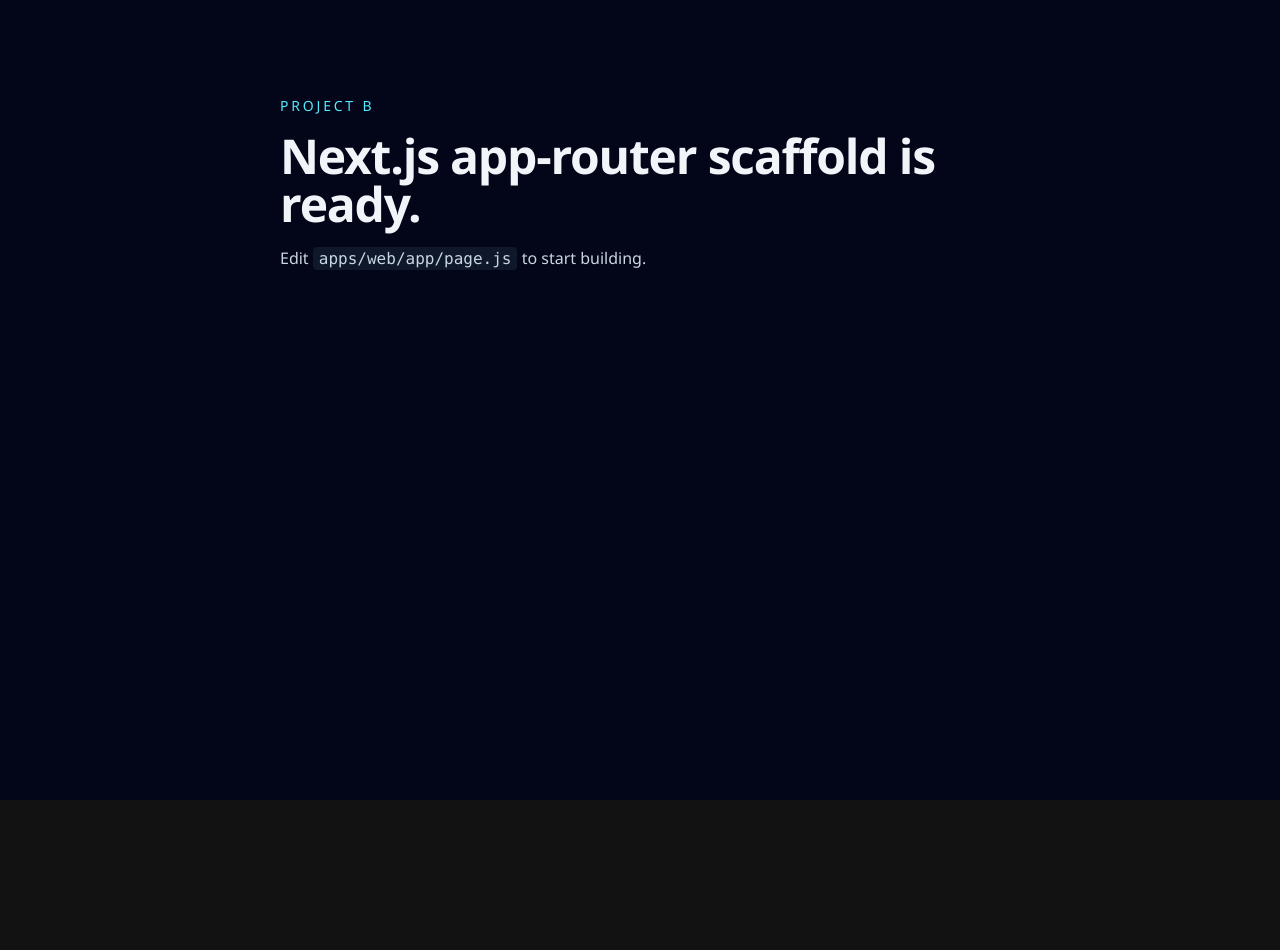
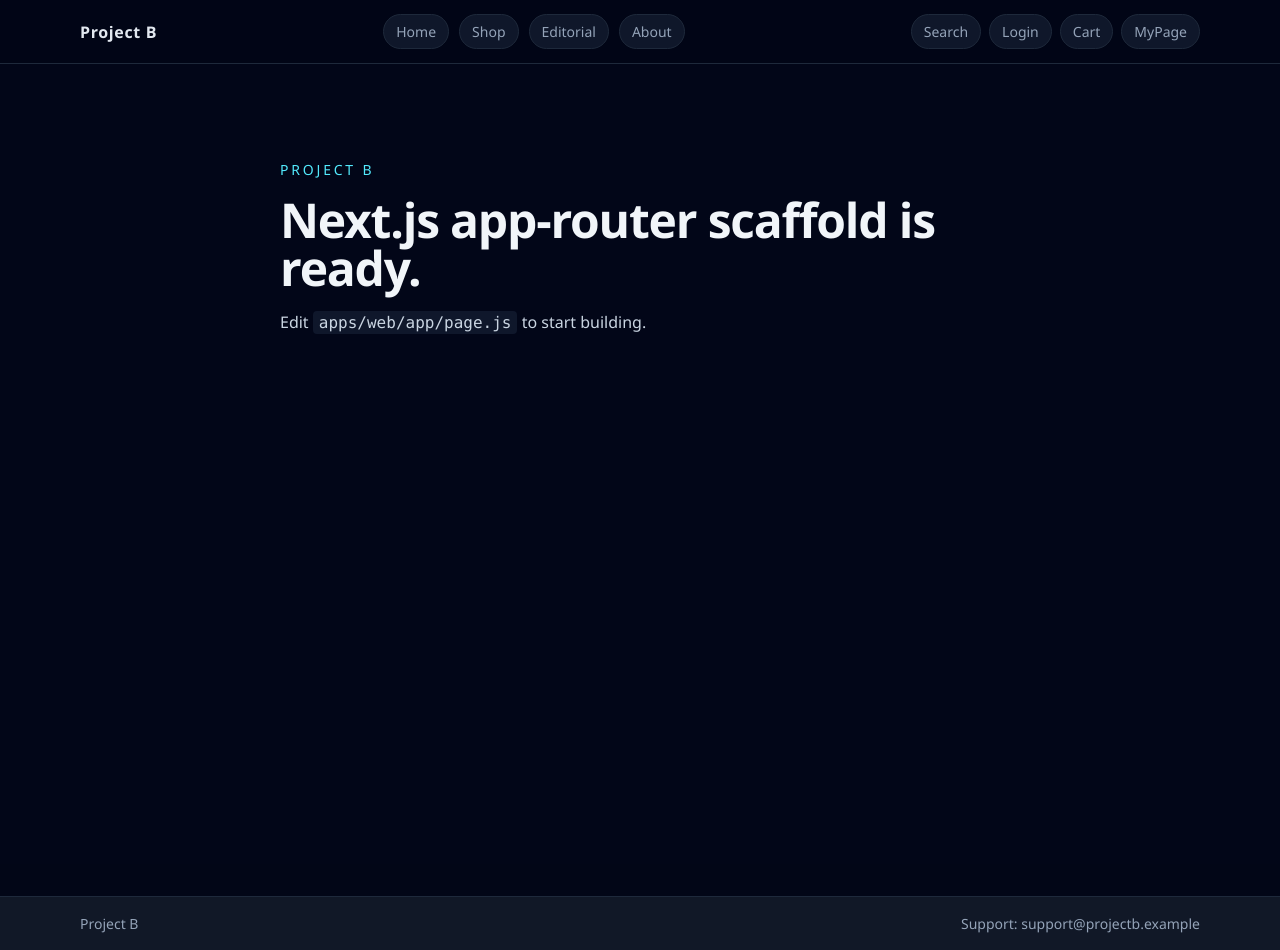
Before and after one commit to YIINJAE/Project_B, a Next.js app in the folder apps/web/: page / in a window 1280 px wide. Before the commit the page ends 800 px from the top, so only its background shows below. Built offline with nearby package versions, Linux system fonts and the light colour scheme.

Commit message:
feat(web): add shared gnb/fnb layout shell for issue 6

```diff
--- a/apps/web/app/globals.css
+++ b/apps/web/app/globals.css
@@ -2,6 +2,13 @@
 
 :root {
   color-scheme: dark;
+  --bg: #020617;
+  --surface: #0f172a;
+  --surface-2: #111827;
+  --border: #1e293b;
+  --text: #e2e8f0;
+  --text-muted: #94a3b8;
+  --accent: #22d3ee;
 }
 
 * {
@@ -17,4 +24,151 @@
 
 body {
   font-family: "Segoe UI", Tahoma, Geneva, Verdana, sans-serif;
+  background: var(--bg);
+  color: var(--text);
 }
+
+a {
+  color: inherit;
+  text-decoration: none;
+}
+
+.shell {
+  margin: 0 auto;
+  width: min(1120px, 100% - 2rem);
+}
+
+.skip-link {
+  position: absolute;
+  left: 1rem;
+  top: -3rem;
+  z-index: 50;
+  border: 1px solid var(--accent);
+  border-radius: 0.5rem;
+  background: var(--surface);
+  padding: 0.5rem 0.75rem;
+}
+
+.skip-link:focus-visible {
+  top: 1rem;
+}
+
+.site-header {
+  position: sticky;
+  top: 0;
+  z-index: 30;
+  border-bottom: 1px solid var(--border);
+  background: color-mix(in srgb, var(--bg) 85%, transparent);
+  backdrop-filter: blur(10px);
+}
+
+.gnb {
+  display: grid;
+  grid-template-columns: auto auto;
+  gap: 0.75rem 1rem;
+  padding: 0.875rem 0;
+  align-items: center;
+}
+
+.brand-link {
+  font-size: 1rem;
+  font-weight: 700;
+  letter-spacing: 0.04em;
+}
+
+.gnb-toggle {
+  justify-self: end;
+  border: 1px solid var(--border);
+  border-radius: 999px;
+  background: var(--surface);
+  color: var(--text);
+  font: inherit;
+  padding: 0.375rem 0.75rem;
+}
+
+.primary-nav,
+.utility-nav,
+.mobile-nav-skeleton {
+  display: flex;
+  gap: 0.5rem;
+}
+
+.primary-nav {
+  grid-column: 1 / -1;
+  flex-wrap: wrap;
+}
+
+.utility-nav {
+  grid-column: 1 / -1;
+  flex-wrap: wrap;
+}
+
+.primary-nav a,
+.utility-nav a,
+.mobile-nav-skeleton a {
+  border: 1px solid var(--border);
+  border-radius: 999px;
+  background: var(--surface);
+  padding: 0.375rem 0.75rem;
+  font-size: 0.875rem;
+  color: var(--text-muted);
+}
+
+.primary-nav a:hover,
+.utility-nav a:hover,
+.mobile-nav-skeleton a:hover,
+.primary-nav a:focus-visible,
+.utility-nav a:focus-visible,
+.mobile-nav-skeleton a:focus-visible {
+  color: var(--text);
+  border-color: var(--accent);
+}
+
+.mobile-nav-skeleton {
+  border-top: 1px solid var(--border);
+  padding: 0 0 0.875rem;
+  flex-wrap: wrap;
+}
+
+.page-main {
+  min-height: calc(100dvh - 170px);
+}
+
+.site-footer {
+  border-top: 1px solid var(--border);
+  margin-top: 2rem;
+  background: var(--surface-2);
+}
+
+.footer-inner {
+  display: flex;
+  flex-wrap: wrap;
+  justify-content: space-between;
+  gap: 0.75rem;
+  padding: 1rem 0;
+  color: var(--text-muted);
+  font-size: 0.875rem;
+}
+
+@media (min-width: 768px) {
+  .gnb {
+    grid-template-columns: auto 1fr auto;
+  }
+
+  .gnb-toggle,
+  .mobile-nav-skeleton {
+    display: none;
+  }
+
+  .primary-nav {
+    grid-column: auto;
+    justify-content: center;
+    gap: 0.625rem;
+  }
+
+  .utility-nav {
+    grid-column: auto;
+    justify-content: flex-end;
+    gap: 0.5rem;
+  }
+}
--- a/apps/web/app/layout.js
+++ b/apps/web/app/layout.js
@@ -2,13 +2,69 @@
 
 export const metadata = {
   title: "Project B Web",
-  description: "Next.js app-router scaffold"
+  description: "Shared global navigation and footer layout"
 };
 
 export default function RootLayout({ children }) {
   return (
     <html lang="en">
-      <body>{children}</body>
+      <body>
+        <a className="skip-link" href="#content">
+          Skip to content
+        </a>
+
+        <header className="site-header">
+          <div className="shell gnb">
+            <a className="brand-link" href="/">
+              Project B
+            </a>
+
+            <button
+              type="button"
+              className="gnb-toggle"
+              aria-label="Open menu"
+              aria-controls="primary-nav"
+              aria-expanded="false"
+            >
+              Menu
+            </button>
+
+            <nav id="primary-nav" className="primary-nav" aria-label="Global">
+              <a href="/">Home</a>
+              <a href="/shop">Shop</a>
+              <a href="/editorial">Editorial</a>
+              <a href="/about">About</a>
+            </nav>
+
+            <nav className="utility-nav" aria-label="Utility">
+              <a href="/search">Search</a>
+              <a href="/login">Login</a>
+              <a href="/cart">Cart</a>
+              <a href="/mypage">MyPage</a>
+            </nav>
+          </div>
+
+          <nav className="mobile-nav-skeleton shell" aria-label="Mobile navigation">
+            <a href="/">Home</a>
+            <a href="/shop">Shop</a>
+            <a href="/search">Search</a>
+            <a href="/login">Login</a>
+            <a href="/cart">Cart</a>
+            <a href="/mypage">MyPage</a>
+          </nav>
+        </header>
+
+        <main id="content" className="page-main">
+          {children}
+        </main>
+
+        <footer className="site-footer">
+          <div className="shell footer-inner">
+            <p>Project B</p>
+            <p>Support: support@projectb.example</p>
+          </div>
+        </footer>
+      </body>
     </html>
   );
 }
```
Also changed, not shown: 1 other file (tests, documents, lock files or other folders).
